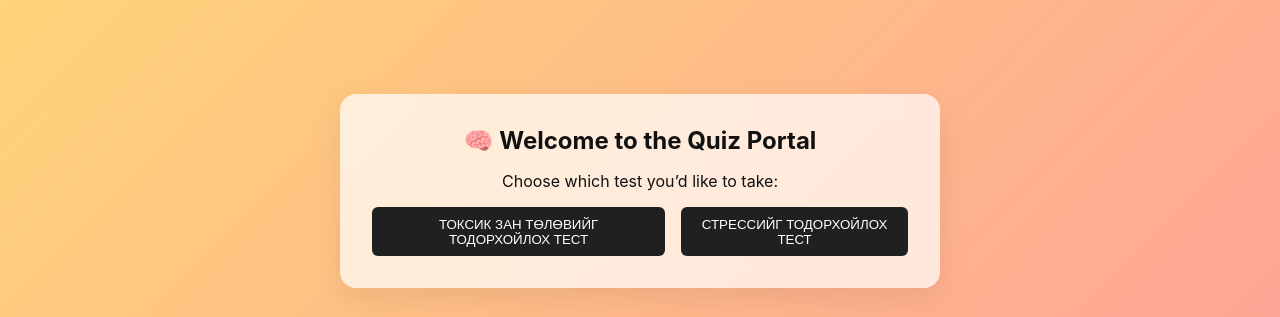
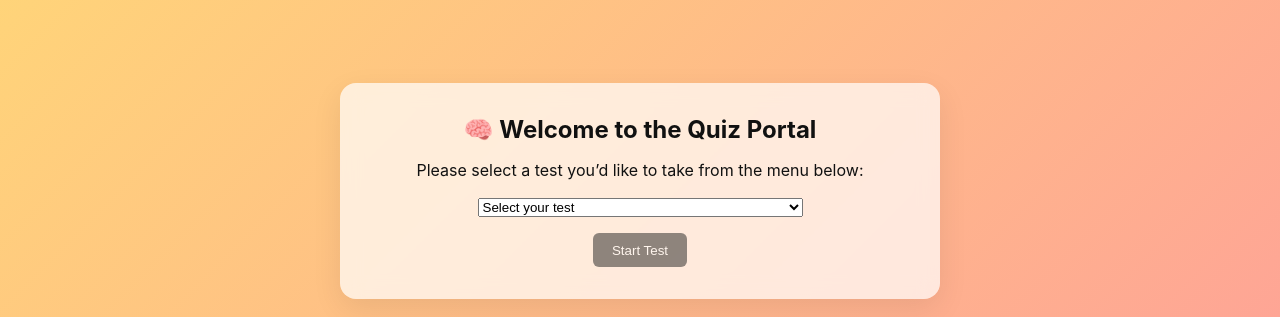
Before and after one commit to RosieRBS/inner, a website: page index.html in a window 1280 px wide. Shown: the part 138-455 px from the top of the page. Drawn offline with Linux system fonts and the light colour scheme.

Commit message:
Update index.html

```diff
--- a/index.html
+++ b/index.html
@@ -18,14 +18,25 @@
   <main class="quiz-container">
 
     <!-- Start Card -->
-    <div class="card" id="startCard">
-      <h2>🧠 Welcome to the Quiz Portal</h2>
-      <p>Choose which test you’d like to take:</p>
-      <div class="start-buttons">
-        <button class="btn" id="startTest1">ТОКСИК ЗАН ТӨЛӨВИЙГ ТОДОРХОЙЛОХ ТЕСТ</button>
-        <button class="btn" id="startTest2">СТРЕССИЙГ ТОДОРХОЙЛОХ ТЕСТ</button>
-      </div>
-    </div>
+    <!-- Start Card -->
+<div class="card" id="startCard">
+  <h2>🧠 Welcome to the Quiz Portal</h2>
+  <p>Please select a test you’d like to take from the menu below:</p>
+
+  <div class="test-selection">
+    <select id="testDropdown">
+      <option value="" disabled selected>Select your test</option>
+      <option value="test1">ТОКСИК ЗАН ТӨЛӨВИЙГ ТОДОРХОЙЛОХ ТЕСТ</option>
+      <option value="test2">СТРЕССИЙГ ТОДОРХОЙЛОХ ТЕСТ</option>
+      <!-- Add more tests here as needed -->
+    </select>
+  </div>
+
+  <div class="start-buttons">
+    <button class="btn" id="startSelectedTest" disabled>Start Test</button>
+  </div>
+</div>
+
 
     <!-- Quiz Card -->
     <div class="card hidden" id="quizCard">
```
